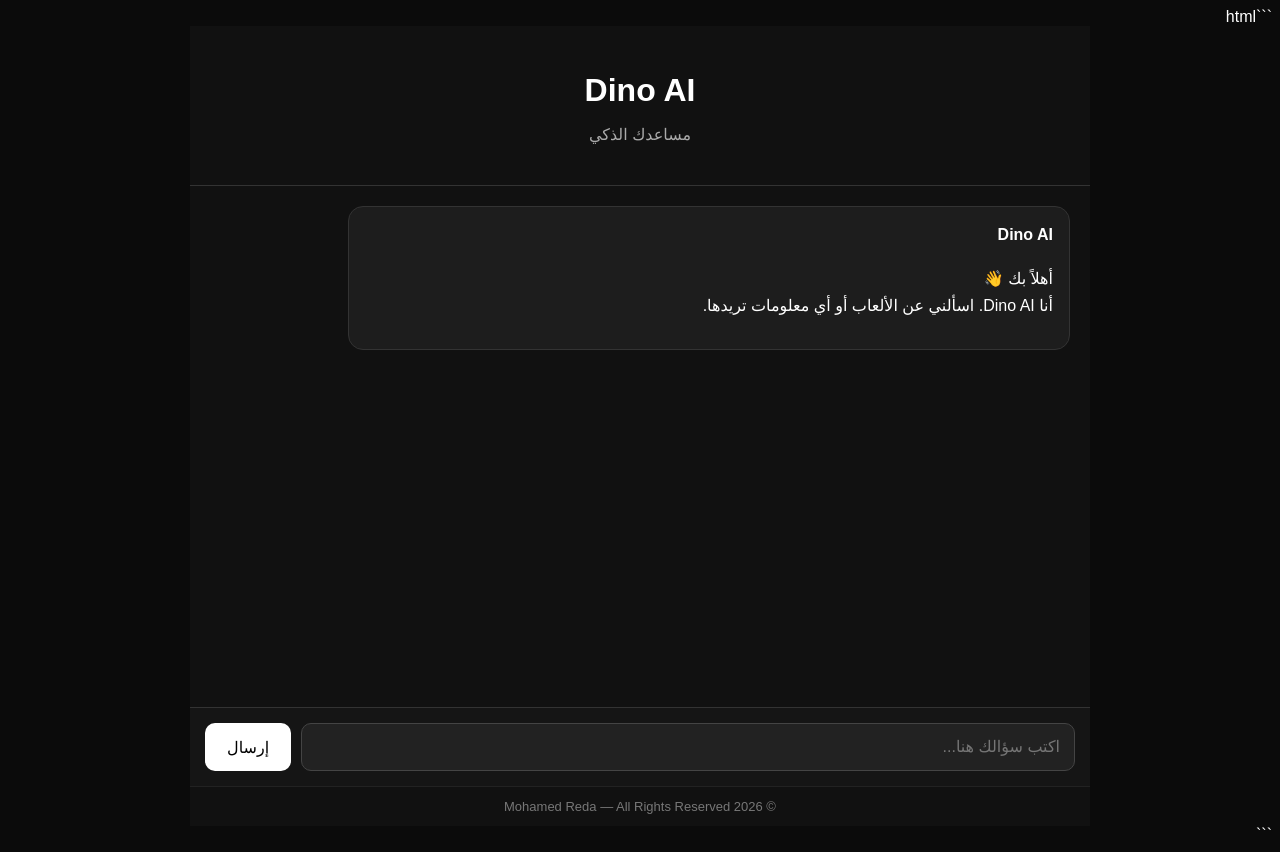
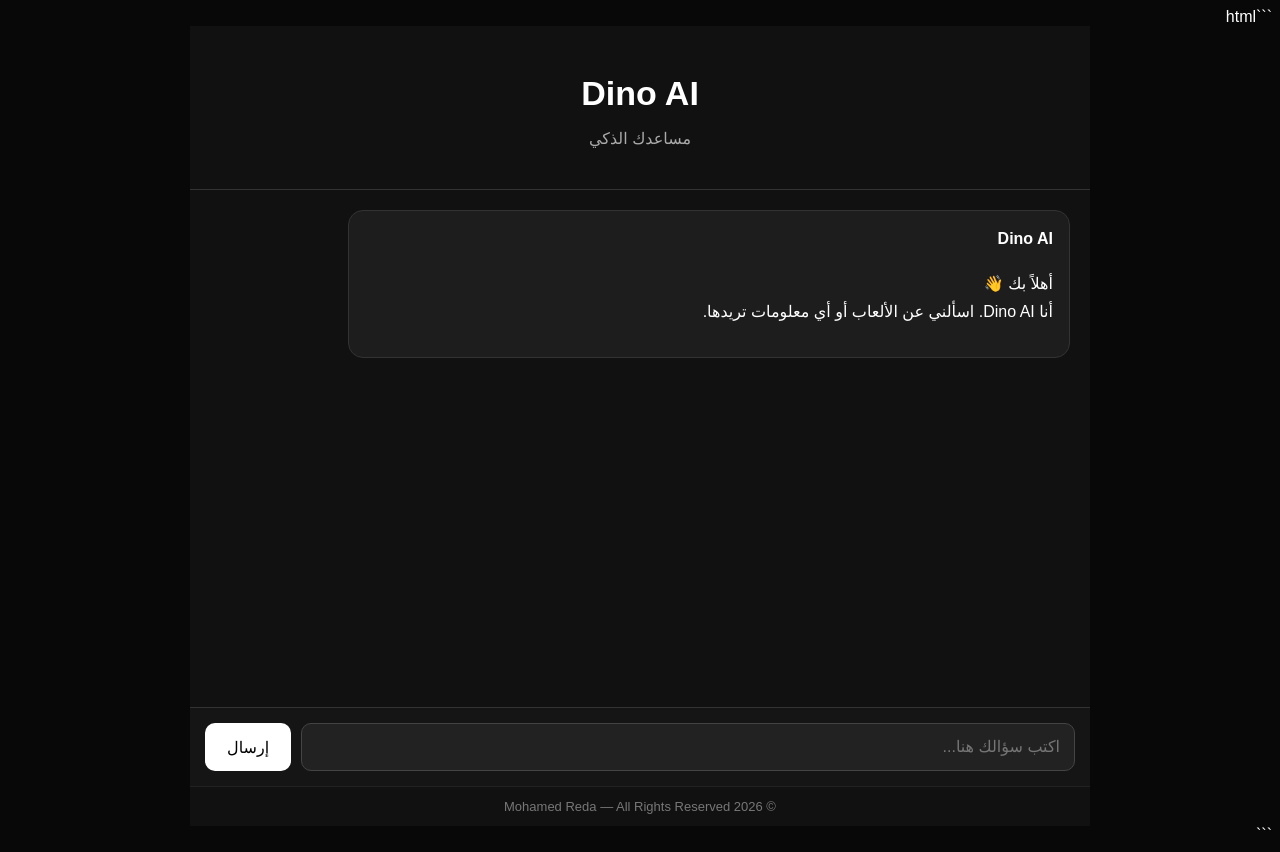
Before and after one commit to hamo0106261/Dino-AI, a website: page index.html in a window 1280 px wide. Drawn offline with Linux system fonts and the light colour scheme.

Commit message:
Update style.css

```diff
--- a/style.css
+++ b/style.css
@@ -7,7 +7,7 @@
 
 body {
     font-family: Arial, sans-serif;
-    background: #0b0b0b;
+    background: #080808;
     color: white;
     min-height: 100vh;
 }
@@ -29,12 +29,13 @@ body {
 }
 
 .header h1 {
-    font-size: 32px;
+    font-size: 34px;
     margin-bottom: 8px;
 }
 
 .header p {
     color: #aaa;
+    font-size: 16px;
 }
 
 .chat-box {
@@ -48,7 +49,8 @@ body {
     padding: 14px 16px;
     margin-bottom: 15px;
     border-radius: 15px;
-    line-height: 1.7;
+    line-height: 1.8;
+    word-wrap: break-word;
 }
 
 .message.ai {
@@ -58,7 +60,7 @@ body {
 }
 
 .message.user {
-    background: #272727;
+    background: #292929;
     margin-right: auto;
 }
 
```
